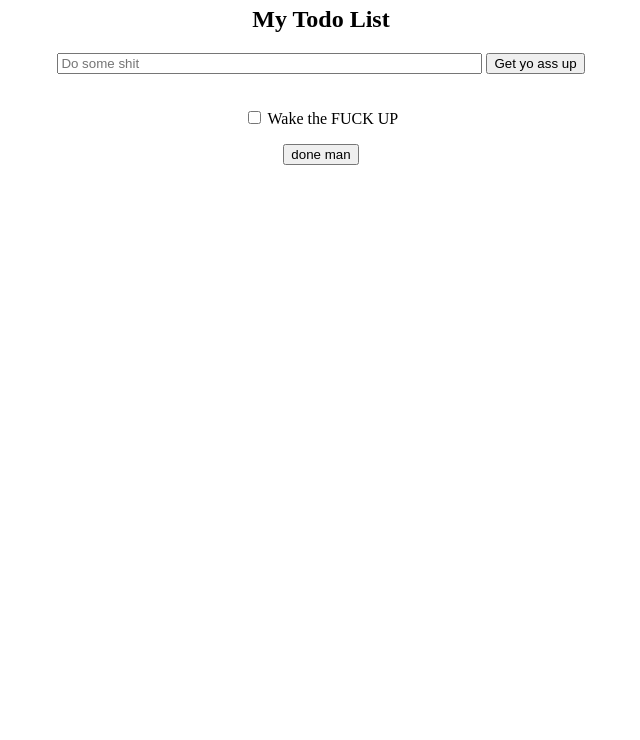
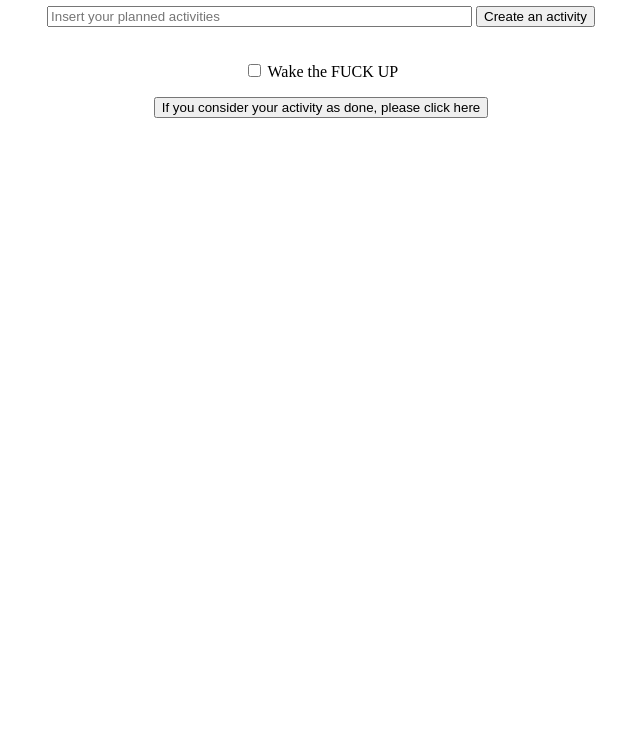
Before and after one commit to ujfator/huse, a plain HTML site: page index.html in a window 1280 px wide. Shown: the part 60-800 px from the top of the page, without its empty margins (319-959 px from the left). Drawn offline with nearby package versions, Linux system fonts and the light colour scheme.

Commit message:
changed html content to formal sentences

```diff
--- a/index.html
+++ b/index.html
@@ -8,13 +8,12 @@
         <link rel="stylesheet" type="text/css" href="main.css">
     </head>
         <video-bg ng-app="myApp" video-id="ZXsQAXx_ao0"></video-bg>
-        <h1>To do Liszt!</h1>
+        <h1>To do list</h1>
     <body ng-app="myApe" ng-controller="todoList">
-        <h2>My Todo List</h2>
 
         <form ng-submit="todoAdd()">
-            <input type="text" ng-model="todoInput" size="50" placeholder="Do some shit">
-            <input type="submit" value="Get yo ass up">
+            <input type="text" ng-model="todoInput" size="50" placeholder="Insert your planned activities">
+            <input type="submit" value="Create an activity">
         </form>
 
         <br>
@@ -23,7 +22,7 @@
             <input type="checkbox" ng-model="x.done"> <span ng-bind="x.todoText"></span>
         </div>
 
-        <p><button ng-click="remove()">done man</button></p>
+        <p><button ng-click="remove()">If you consider your activity as done, please click here</button></p>
         <script src="https://ajax.googleapis.com/ajax/libs/angularjs/1.6.4/angular.min.js"></script>
         <script src="app.js"></script>
         <script src="kanzelm3-angular-video-bg-92a8e93/angular-video-bg.js"></script>
```
